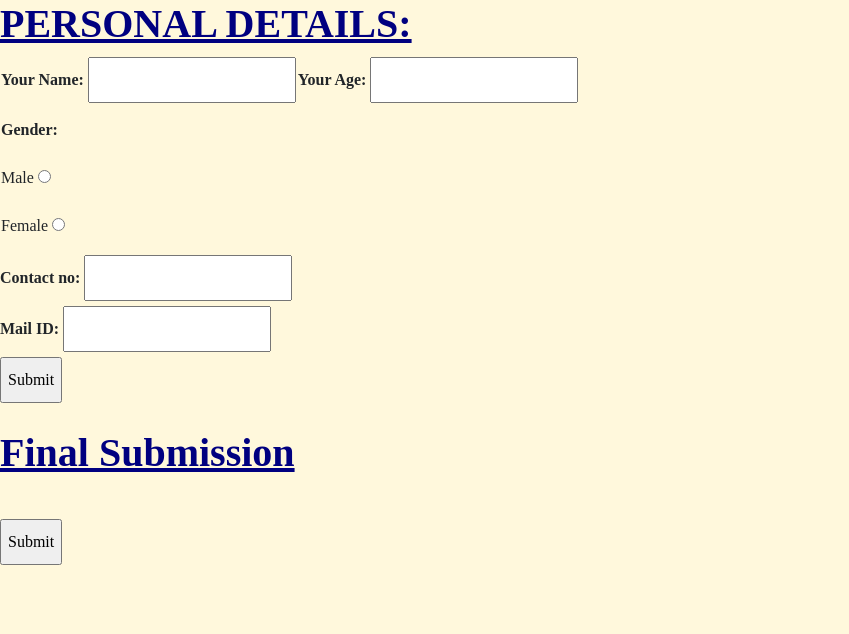
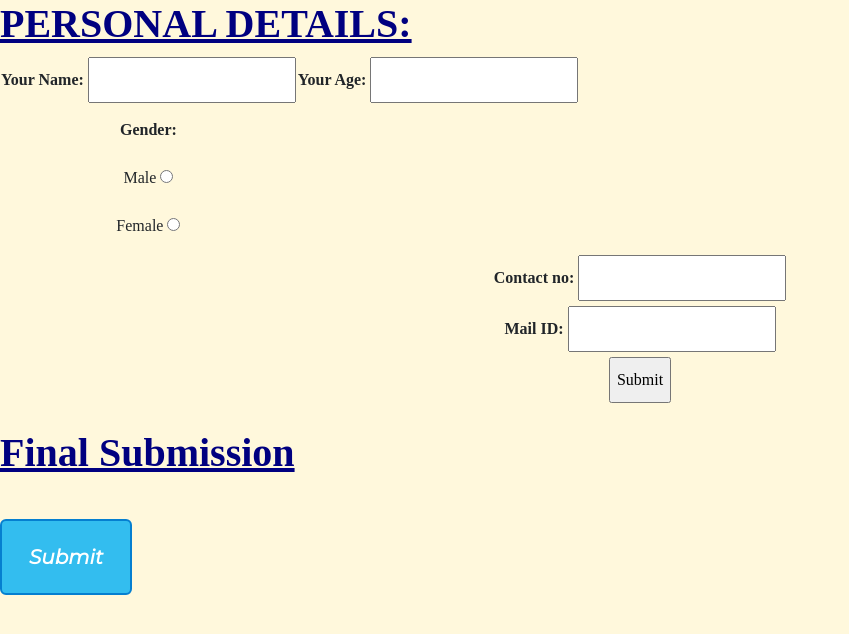
Before and after one commit to mohan23111997/third, a plain HTML site: page index.html in a window 1280 px wide. Shown: the whole page, without its empty margins (0-849 px from the left). Drawn offline with nearby package versions, Linux system fonts and the light colour scheme.

Commit message:
Update index.html

```diff
--- a/index.html
+++ b/index.html
@@ -16,19 +16,43 @@
     h1{
       color:navy;
     }
+    form{
+      text-align:center;
+    }
     .final{
       font-family: "Montserrat-black";
       line-height:2.5;
       font-size: 2.5rem;
       color:navy;
     }
+    .myButton {
+background-color:#33bdef;
+border-radius:6px;
+border:2px solid #057fd0;
+display:inline-block;
+cursor:pointer;
+color:#ffffff;
+font-family:'Montserrat', sans-serif;
+font-size:20px;
+font-weight:bold;
+padding:11px 27px;
+text-decoration:none;
+text-shadow: #5b6178;
+}
+.myButton:hover {
+background-color:#019ad2;
+}
+.myButton:active {
+position:relative;
+top:1px;
+}
   </style>
   <body>
     <h1><b><u>PERSONAL DETAILS:</u></b></h1>
 
 
 
-      <form class="" action="mailto:rsm23111997@gmail.com" method="get">
+      <form class="" action="mailto:rsm23111997@gmail.com" method="post">
     <table cellspacing="10">
       <tr>
         <td>
@@ -62,10 +86,10 @@
     </form>
 
 
-<form class="red-bus" action="https://www.redbus.in/bus-tickets" method="get">
+
 <p class="final"><b><u>Final Submission</u></b></p>
-<input type="submit">
-</form>
+  <a class="myButton" href="https://www.redbus.in/bus-tickets"><b>Submit</b></a><br>
+
 
 
   </body>
```
